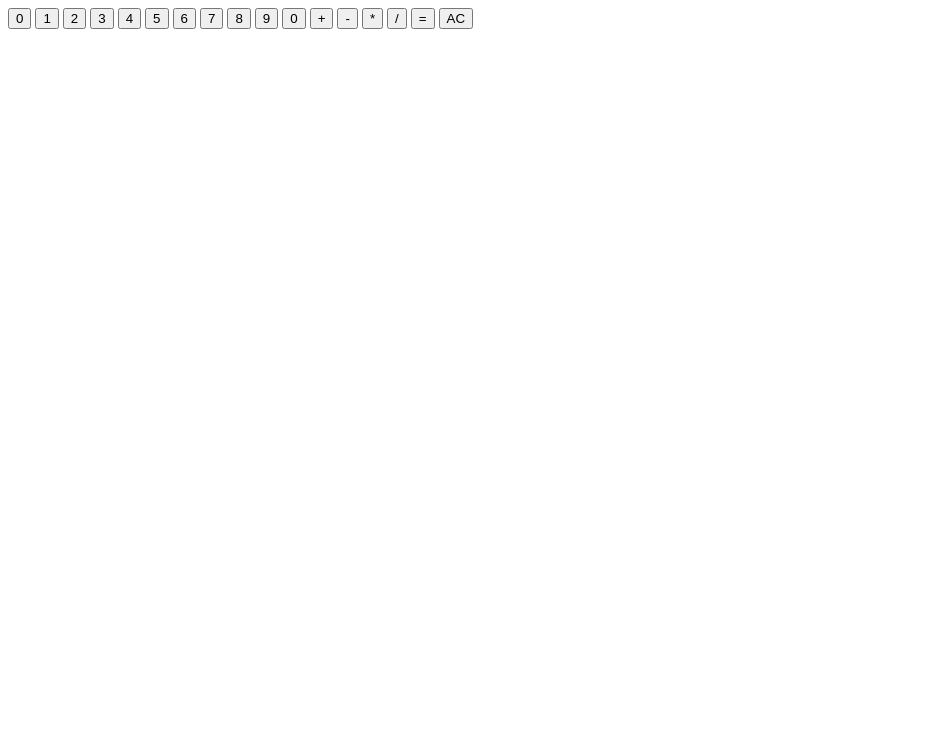
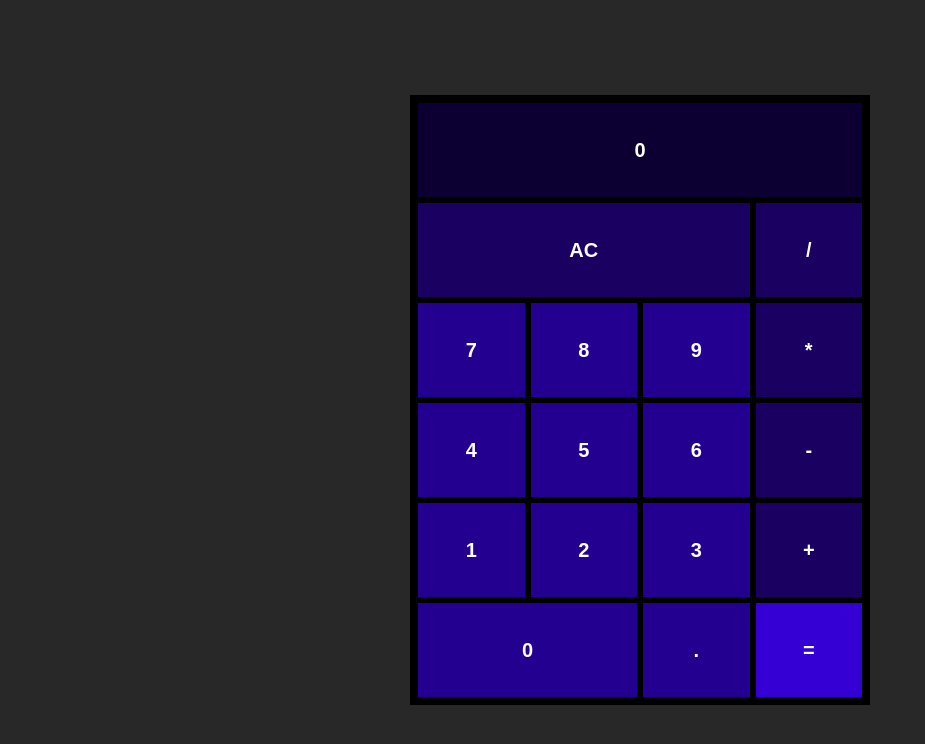
Before and after one commit to toby-d-parsons/foundations-calculator, a plain HTML site: page index.html in a window 1280 px wide. Both pictures are taken after a click on the button "AC". Shown: the whole page, without its empty margins (0-925 px from the left). Drawn offline with Linux system fonts and the light colour scheme.

Commit message:
General structure created

```diff
--- a/index.html
+++ b/index.html
@@ -9,23 +9,26 @@
 </head>
 <body>
     <div>
-        <button id = "display"></button>
-        <button class = "digit">1</button>
-        <button class = "digit">2</button>
-        <button class = "digit">3</button>
-        <button class = "digit">4</button>
-        <button class = "digit">5</button>
-        <button class = "digit">6</button>
-        <button class = "digit">7</button>
-        <button class = "digit">8</button>
-        <button class = "digit">9</button>
-        <button class = "digit">0</button>
-        <button class = "operator">+</button>
-        <button class = "operator">-</button>
-        <button class = "operator">*</button>
-        <button class = "operator">/</button>
-        <button class = "equals">=</button>
-        <button class = "clear">AC</button>
+        <div class = "container">
+            <button id = "display">0</button>
+            <button class = "digit" id = "num-1">1</button>
+            <button class = "digit" id = "num-2">2</button>
+            <button class = "digit" id = "num-3">3</button>
+            <button class = "digit" id = "num-4">4</button>
+            <button class = "digit" id = "num-5">5</button>
+            <button class = "digit" id = "num-6">6</button>
+            <button class = "digit" id = "num-7">7</button>
+            <button class = "digit" id = "num-8">8</button>
+            <button class = "digit" id = "num-9">9</button>
+            <button class = "digit" id = "num-0">0</button>
+            <button class = "decimal" id = "decimal">.</button>
+            <button class = "operator btn-unselected" id = "op-add">+</button>
+            <button class = "operator btn-unselected" id = "op-subtract">-</button>
+            <button class = "operator btn-unselected" id = "op-multiply">*</button>
+            <button class = "operator btn-unselected" id = "op-divide">/</button>
+            <button class = "equals" id = "equals">=</button>
+            <button class = "clear" id = "clear">AC</button>
+        </div>
     </div>
 </body>
 </html>
--- a/script.js
+++ b/script.js
@@ -1,47 +1,80 @@
 const digitBtns = document.querySelectorAll(".digit");
+const decimalBtn = document.querySelector(".decimal");
 const opBtns = document.querySelectorAll(".operator");
-const equals = document.querySelector(".equals");
+const equalsBtn = document.querySelector(".equals");
 const clearBtn = document.querySelector(".clear");
 let display = document.querySelector("#display");
-let a = 0;
+let a;
 let operator;
 let b;
 
 function enterDigit() {
-    display.textContent += this.textContent;
+    if (typeof a !== 'undefined' && typeof operator === 'undefined') {
+            a = undefined;
+        }
+        if (typeof b === 'undefined') {
+            display.textContent = this.textContent;
+        } else if (display.textContent == '0' && this.textContent == '0') {
+            console.log(this.textContent);
+        } else {
+            display.textContent += this.textContent;
+            console.log(this.textContent);
+        }
+        b = Number(display.textContent);
 }
 
-digitBtns.forEach((btn) => btn.addEventListener("click", enterDigit));
-
-function clickOperator() {
-    if (a === 0) {
-        a = Number(display.textContent);
-        display.textContent = "";
-        operator = this.textContent;
+function shouldAddDecimal() {
+    if (typeof b === 'undefined' && typeof operator === 'undefined') {
+        return true
+    } else if (display.textContent.slice(-1) != '.' && b - Math.floor(b) == 0) {
+        return true
     } else {
-        b = Number(display.textContent);
-        display.textContent = operate(a, operator, b);
+        return false;
     }
 }
 
-opBtns.forEach((btn) => btn.addEventListener("click", clickOperator));
+function addDecimal() {
+    if (typeof b === 'undefined') {
+        display.textContent = '0.'
+    } else {
+        display.textContent += '.';
+    }
+    b = Number(display.textContent);
+}
 
-equals.addEventListener("click", calculate)
+function clickOperator() {
+    if (typeof b === 'undefined') {
+        operator = this.textContent;
+    } else if (typeof a === 'undefined') {
+        a = b;
+        b = undefined;
+        operator = this.textContent;
+    } else {
+        a = operate(a, operator, b);
+        display.textContent = a;
+        b = undefined;
+        operator = this.textContent;
+    }
+}
 
 function calculate() {
     b = Number(display.textContent);
     display.textContent = operate(a, operator, b);
+    a = Number(display.textContent);
+    b = undefined;
+    operator = undefined;
 }
 
-clearBtn.addEventListener("click", clearCalc)
-
 function clearCalc() {
-    a = 0;
-    b = 0;
+    a = undefined;
+    b = undefined;
     display.textContent = "0";
 }
 
 function operate(a, operator, b){
+    if (operator == '/' && b == 0) {
+        return 'You cannot divide by zero!';
+    }
     switch(operator) {
         case '+':
             return a + b;
@@ -53,6 +86,13 @@ function operate(a, operator, b){
             return a / b;
     }
 }
+
+digitBtns.forEach((btn) => btn.addEventListener("click", enterDigit));
+decimalBtn.addEventListener("click", () => shouldAddDecimal() ? addDecimal() : false);
+opBtns.forEach((btn) => btn.addEventListener("click", clickOperator));
+equalsBtn.addEventListener("click", calculate)
+clearBtn.addEventListener("click", clearCalc)
+
 
 /*
 operate = (a, operator, b) => {
--- a/style.css
+++ b/style.css
@@ -1,4 +1,142 @@
+/*
+
+COLOUR REFERENCE GUIDE:
+
+#0C0032
+#190061
+#240090
+#3500D3
+#282828
+
+*/
+
+
 * {
-    color: black;
+    color: white;
+    background-color: #282828;
+    font-size: 20px;
+    font-weight: 550;
     // border: 1px red solid;
 }
+
+.btn-unselected {
+    background-color: EFEFEF;
+}
+
+.btn-selected {
+    background-color: green;
+}
+
+.container {
+    display: flex;
+    flex-wrap: wrap-reverse;
+    position: absolute;
+    top: 0;
+    bottom: 0;
+    left: 0;
+    right: 0;
+    margin: auto;
+    height: 600px;
+    width: 450px;
+    border: solid 5px black;
+}
+
+button {
+    flex-basis: 25%;
+    border: solid 3px black;
+    margin: 0px;
+}
+
+.digit, .decimal {
+    background-color: #240090;
+}
+
+.digit:hover, .decimal:hover {
+    background-color: #190061;
+}
+
+.operator {
+    background-color: #190061;
+}
+
+.operator:hover, #equals:hover, #clear:hover {
+    background-color: #240090;
+}
+
+#display {
+    order: 17;
+    flex-basis: 100%;
+    background-color: #0C0032;
+}
+
+#num-1 {
+    order: 3;
+}
+
+#num-2 {
+    order: 4;
+}
+
+#num-3 {
+    order: 5;
+}
+
+#num-4 {
+    order: 7;
+}
+
+#num-5 {
+    order: 8;
+}
+
+#num-6 {
+    order: 9;
+}
+
+#num-7 {
+    order: 11;
+}
+
+#num-8 {
+    order: 12;
+}
+
+#num-9 {
+    order: 13;
+}
+
+#num-0 {
+    order: 0;
+    flex-basis: 50%;
+}
+
+#decimal {
+    order: 1;
+}
+
+#op-add {
+    order: 6;
+}
+
+#op-subtract {
+    order: 10;
+}
+
+#op-multiply {
+    order: 14;
+}
+
+#op-divide {
+    order: 16;
+}
+
+#equals {
+    order: 2;
+    background-color: #3500D3;
+}
+
+#clear {
+    order: 15;
+    flex-grow: 2;
+    background-color: #190061;
+}
```
